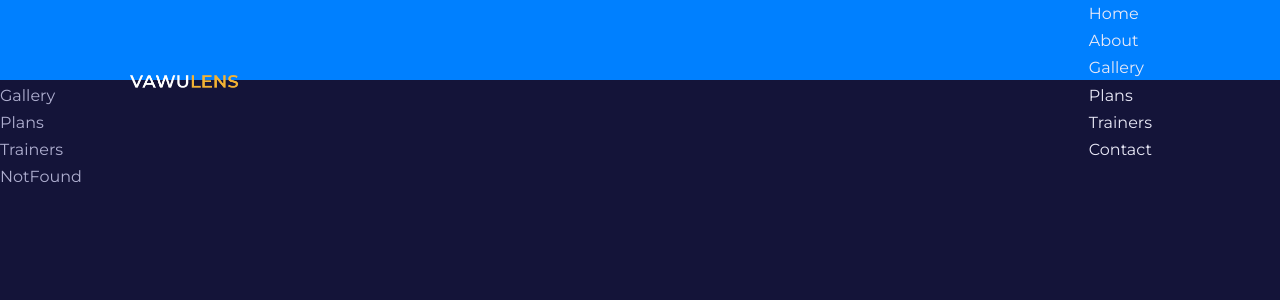
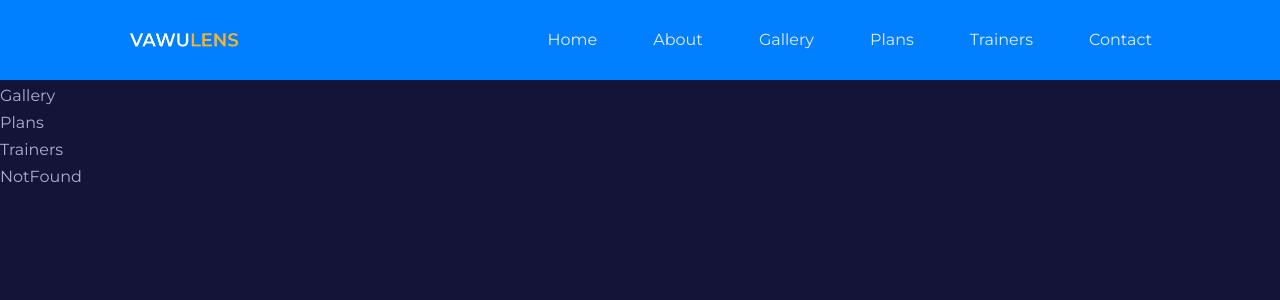
Before and after one commit to erickdc7/react-trainer-website, a React (Create React App) app: page / in a window 1280 px wide. Shown: the top 300 px of the page. Built offline with nearby package versions, Linux system fonts and the light colour scheme; the HTML template or start-up script is replaced by a standard one.

Commit message:
nav__links styles added to navbar.css

```diff
--- a/src/components/navbar.css
+++ b/src/components/navbar.css
@@ -26,3 +26,17 @@ nav {
 .logo {
   width: 7rem;
 }
+
+.nav__links {
+  display: flex;
+  gap: 3.5rem;
+  align-items: center;
+}
+
+.nav__links a {
+  transition: var(--transition);
+}
+
+.nav__links a:hover {
+  color: var(--color-secondary);
+}
```
